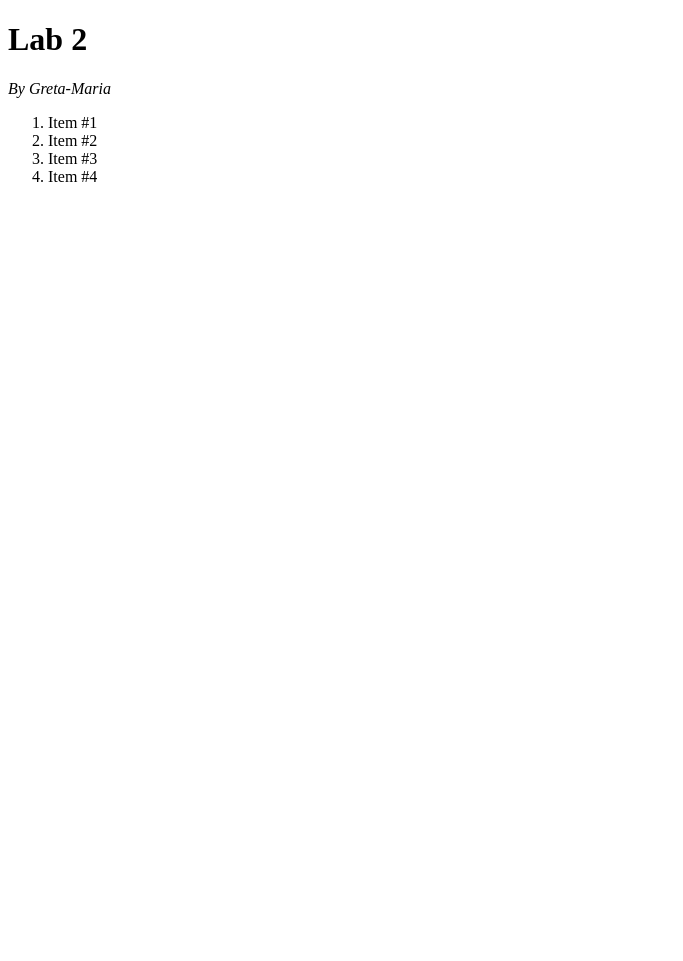
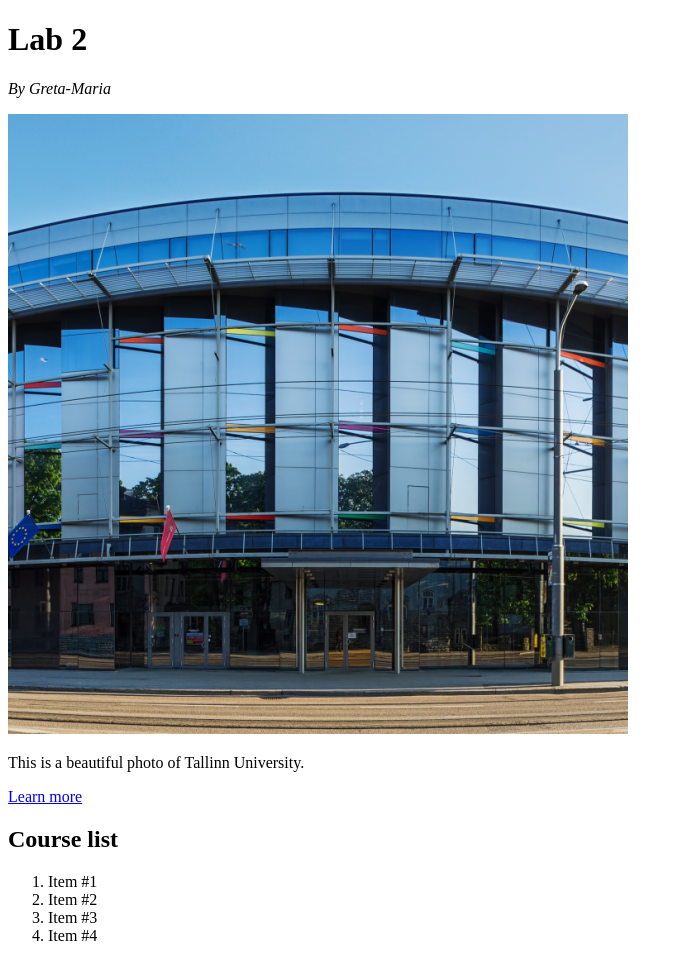
Before and after one commit to gretamaria1/Foundation25, a plain HTML site: page Lab2/index.html in a window 1280 px wide. Shown: the whole page, without its empty margins (0-683 px from the left). Before the commit the page ends 800 px from the top, so only its background shows below. Drawn offline with Linux system fonts and the light colour scheme.

Commit message:
Lab2 -task 1
- added the missing components from Lab2

```diff
--- a/Lab2/index.html
+++ b/Lab2/index.html
@@ -8,6 +8,14 @@
 <body>
     <h1>Lab 2</h1>
     <p><em>By Greta-Maria</em></p>
+    <a href="https://www.tlu.ee/en">
+        <img src="TLU.png" alt="Tallinn University">
+    </a>
+    <p>This is a beautiful photo of Tallinn University.
+    </p>
+    <p><a href="https://www.tlu.ee/en">Learn more</a>
+    </p>
+    <h2>Course list</h2>
     <ol>
         <li>Item #1</li>
         <li>Item #2</li>
```
Also changed, not shown: Lab2/TLU.png (added), 2 other files.
